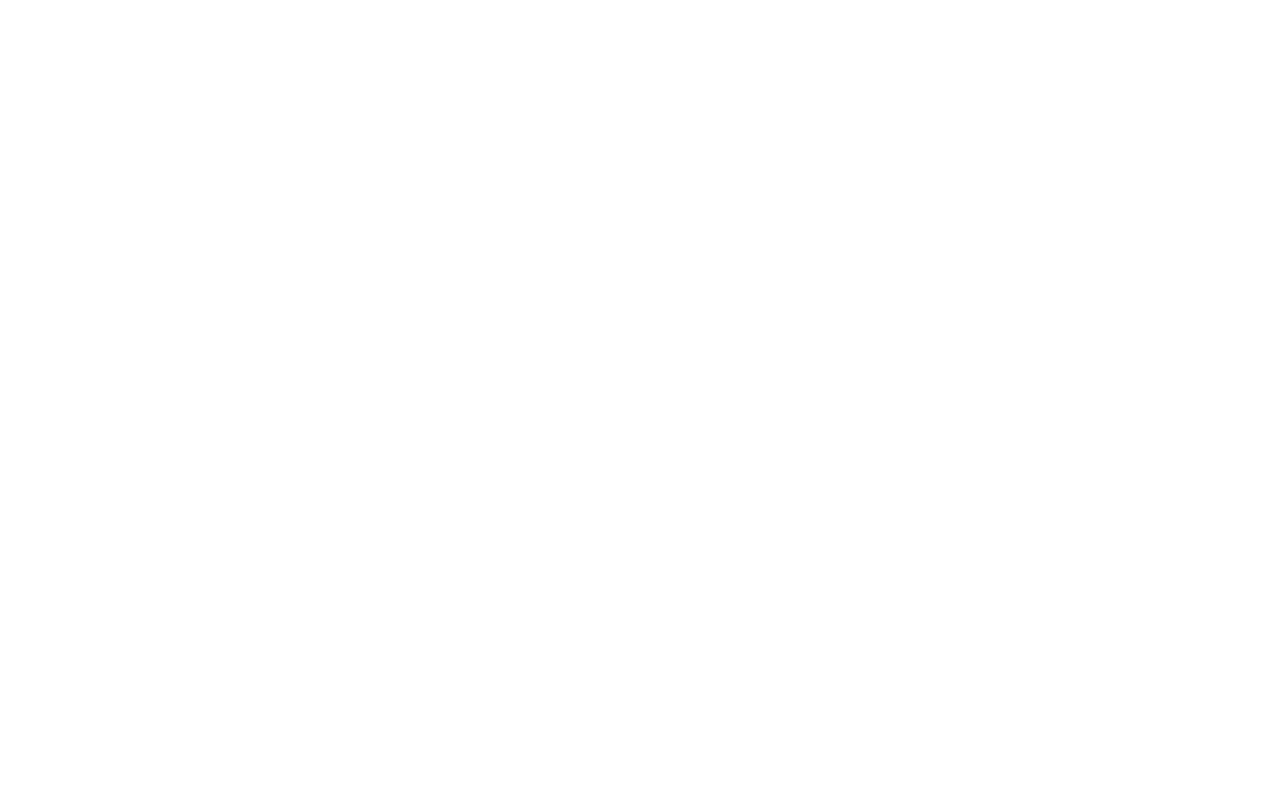
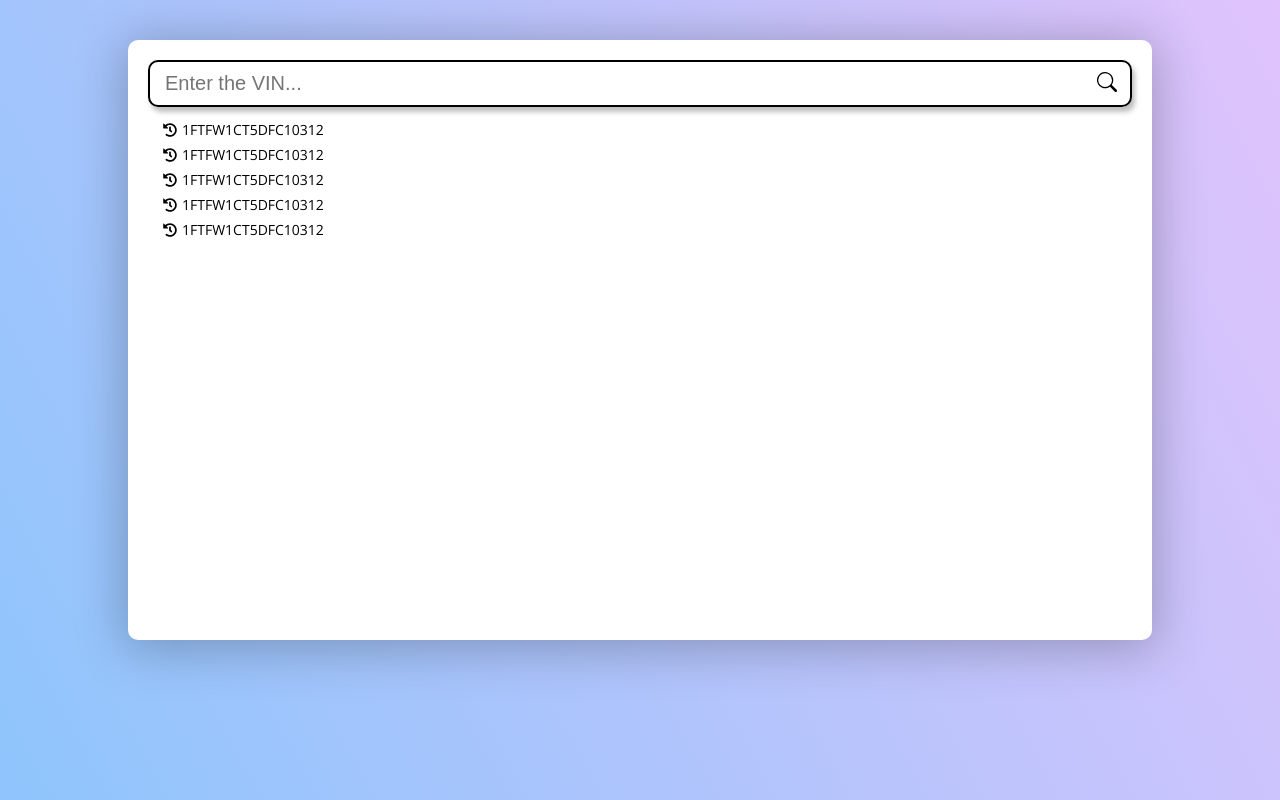
Before and after one commit to hhsash/vin-decoder, a React (Create React App) app: page / in a window 1280 px wide. Built offline with nearby package versions, Linux system fonts and the light colour scheme; no server answers; the HTML template or start-up script is replaced by a standard one.

Commit message:
Created VinSearch component

```diff
--- a/src/App.css
+++ b/src/App.css
@@ -0,0 +1,83 @@
+@import url('https://fonts.googleapis.com/css2?family=Open+Sans:wght@300;400;500;700&display=swap');
+
+* {
+  margin: 0;
+  padding: 0;
+  box-sizing: border-box;
+  outline: none;
+}
+
+ul, li {
+  text-decoration: none;
+  list-style-type: none;
+}
+
+body {
+  font-family: 'Open Sans', sans-serif;
+  background-color: #8EC5FC;
+  background-image: linear-gradient(62deg, #8EC5FC 0%, #E0C3FC 100%);
+  height: 100vh;
+  padding: 5vh 0;
+}
+
+.App {
+  width: 80%;
+  height: 600px;
+  margin: 0 auto;
+  padding: 20px;
+  background: #FFF;
+  border-radius: 10px;
+  -webkit-box-shadow: 0px 5px 50px 4px rgba(1,1,1,0.3);
+  -moz-box-shadow: 0px 5px 50px 4px rgba(1,1,1,0.3);
+  box-shadow: 0px 5px 50px 4px rgba(1,1,1,0.25);
+}
+
+.vin-search__wrapper {
+  position: relative;
+}
+
+.vin-search__input {
+  width: 100%;
+  background: transparent;
+  border: 2px gray solid;
+  border-radius: 10px;
+  padding: 10px 15px;
+  font-size: 20px;
+  transition: all .2s linear;
+}
+
+.vin-search__input:focus {
+  border: 2px #000 solid;
+  box-shadow: rgba(128, 128, 128, 0.5) 3px 5px 5px;
+}
+
+.vin-search__button {
+  position: absolute;
+  top: 0;
+  right: 0;
+  background: transparent;
+  padding: 12px 15px;
+  border: none;
+  cursor: pointer;
+}
+
+.vin-search__recently {
+  margin-left: 10px;
+  margin-top: 10px;
+}
+
+.recently__item {
+  padding: 3px 5px;
+  display: flex;
+  align-items: center;
+  font-weight: 300;
+  font-size: 14px;
+}
+
+.recently__item svg {
+  margin-right: 5px;
+}
+
+.recently__item:not():last-of-type {
+  margin-bottom: 15px;
+}
--- a/src/App.js
+++ b/src/App.js
@@ -1,8 +1,32 @@
+import { useEffect, useRef, useState } from 'react';
 import './App.css';
+import VinSearch from './components/VinSearch';
 
 function App() {
+
+  const [vinData, setVinData] = useState([])
+  const variableData = useRef([])
+
+  useEffect(() => {
+    fetch('https://vpic.nhtsa.dot.gov/api/vehicles/decodevin/5UXWX7C5*BA?format=json')
+    .then(resp => resp.json())
+    .then((json) => {
+      const arr = json.Results
+      const respData = arr.filter((item) => item.Value !== '' && item.Value !== null)
+    })
+  }, [])
+
+  useEffect(() => {
+    fetch('https://vpic.nhtsa.dot.gov/api/vehicles/getvehiclevariablelist?format=json')
+    .then(resp => resp.json())
+    .then((json) => {
+      variableData.current = json.Results
+    })
+  }, [])
+
   return (
     <div className="App">
+      <VinSearch />
     </div>
   );
 }
--- /dev/null
+++ b/src/components/VinSearch.jsx
@@ -0,0 +1,57 @@
+import React, { useState } from 'react'
+import { BsSearch } from 'react-icons/bs'
+import { FaHistory } from 'react-icons/fa'
+
+const VinSearch = () => {
+  const [searchVin, setSearchVin] = useState('')
+
+  return (
+    <div className='vin-search'>
+        <div className='vin-search__wrapper'>
+          <input
+            autoFocus
+            value={searchVin}
+            onChange={e => setSearchVin(e.target.value)}
+            type='text'
+            placeholder='Enter the VIN...'
+            minLength='17'
+            maxLength='17'
+            className='vin-search__input'
+          />
+          <button
+            title='Decode VIN'
+            type='submit'
+            className='vin-search__button'
+          >
+            <BsSearch size={20} />
+          </button>
+        </div>
+        <div className='vin-search__recently'>
+          <ul className='recently__list'>
+            <li className='recently__item'>
+              <FaHistory size={14} />
+              1FTFW1CT5DFC10312
+            </li>
+            <li className='recently__item'>
+              <FaHistory size={14} />
+              1FTFW1CT5DFC10312
+            </li>
+            <li className='recently__item'>
+              <FaHistory size={14} />
+              1FTFW1CT5DFC10312
+            </li>
+            <li className='recently__item'>
+              <FaHistory size={14} />
+              1FTFW1CT5DFC10312
+            </li>
+            <li className='recently__item'>
+              <FaHistory size={14} />
+              1FTFW1CT5DFC10312
+            </li>
+          </ul>
+        </div>
+    </div>
+  )
+}
+
+export default VinSearch
```
